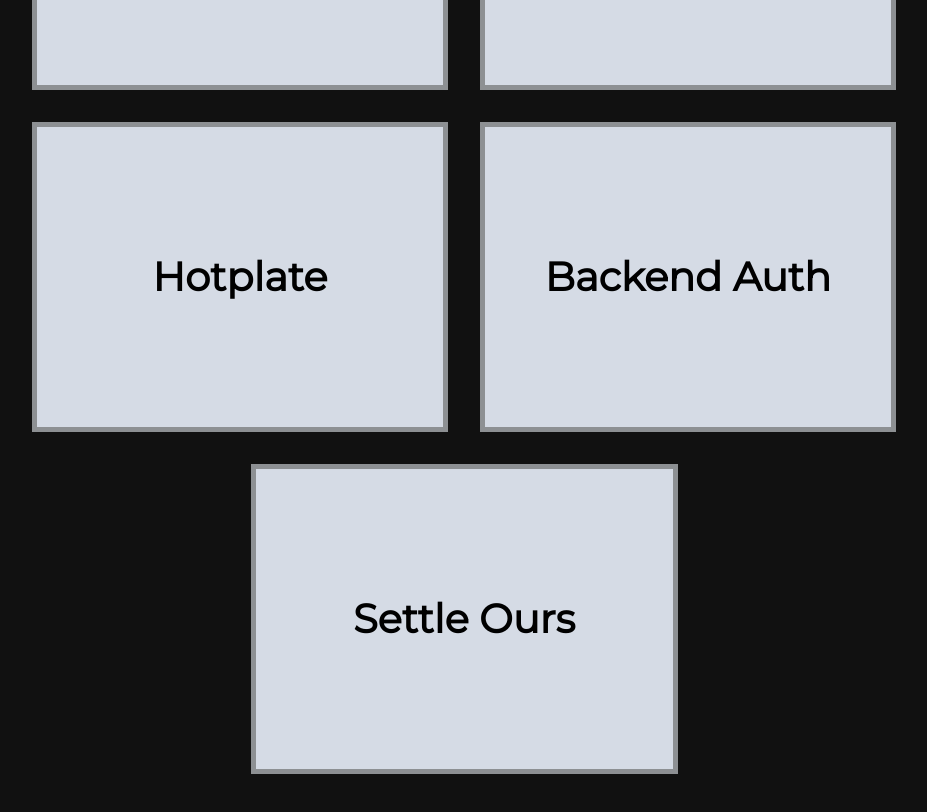
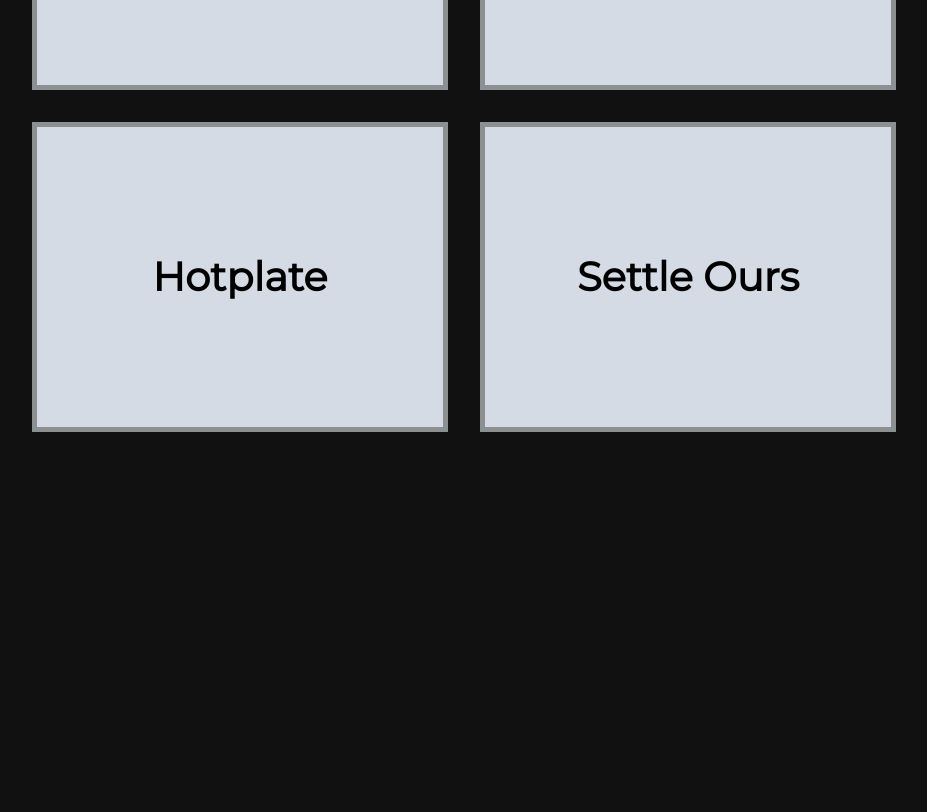
Before and after one commit to rthorup/hotplate, a website: page app/index.html in a window 1280 px wide. Shown: the part 2480-3292 px from the top of the page, without its empty margins (176-1103 px from the left). After the commit the page ends 3096 px from the top, so only its background shows below. Drawn offline with Linux system fonts and the light colour scheme; files that its build step writes are made by us from their sources.

Commit message:
backend auth issues

```diff
--- a/app/index.html
+++ b/app/index.html
@@ -83,7 +83,7 @@
               <h3>A personal boilerplate to get projects up and running quickly.</h3>
             </div></a>
           </div>
-          <h1 class="mobileText">Backend Auth</h1>
+          <!-- <h1 class="mobileText">Backend Auth</h1>
           <div class="image">
             <div class="text">
               <h1>Backend Auth</h1>
@@ -93,7 +93,7 @@
             </div></a>
           </div>
         </div>
-        <div class="rowImage">
+        <div class="rowImage"> -->
           <h1 class="mobileText">Settle Ours</h1>
           <div class="image">
             <div class="text">
```
